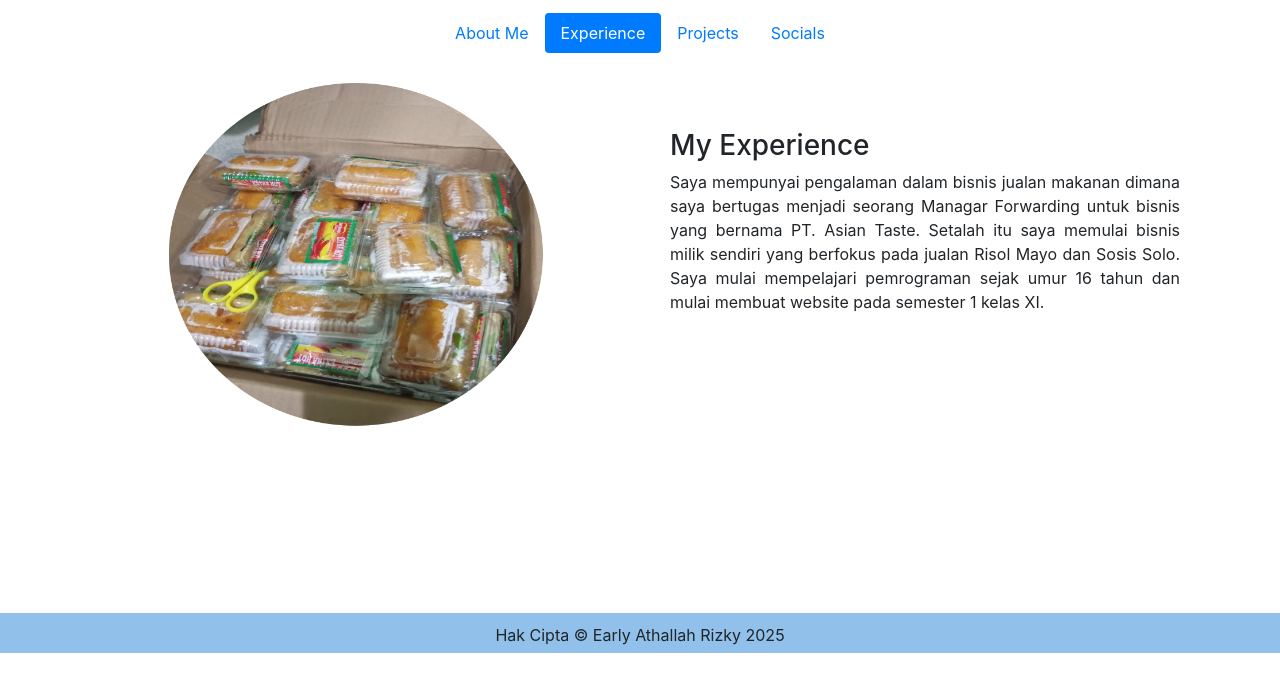
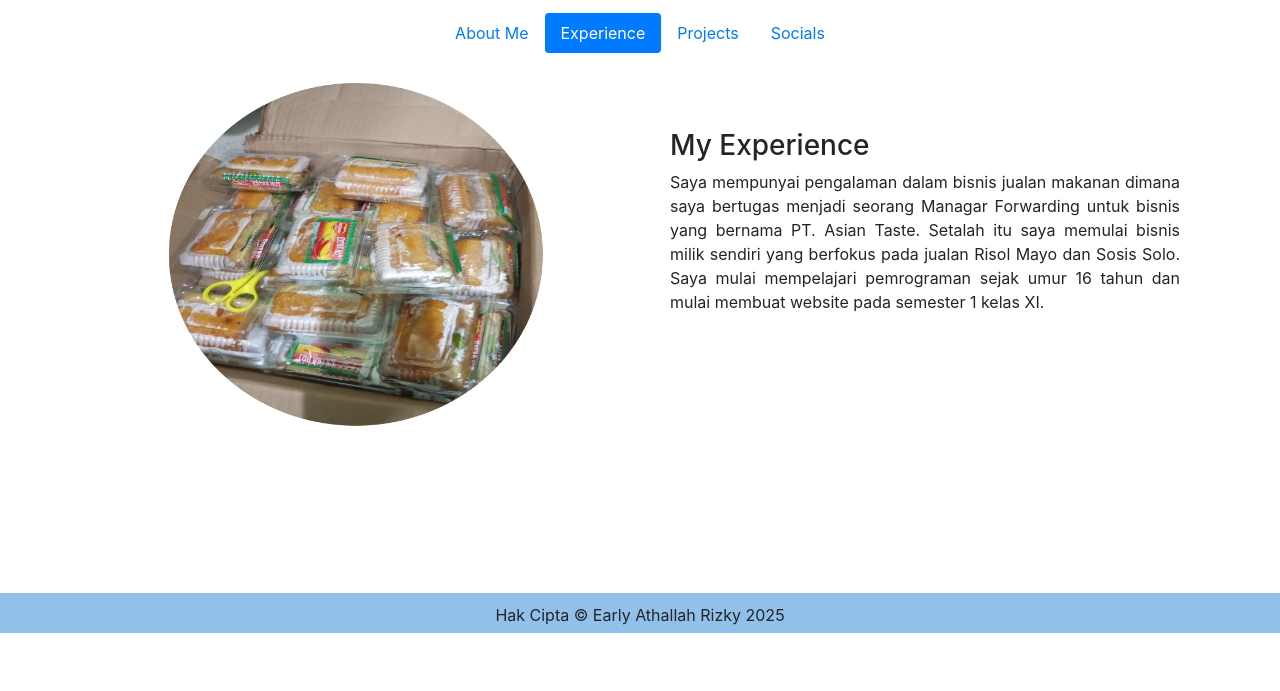
Before and after one commit to MantraJorok54/earlyathallahr, a plain HTML site: page experience.html in a window 1280 px wide. Shown: the part 89-780 px from the top of the page. Drawn offline with nearby package versions, Linux system fonts and the light colour scheme.

Commit message:
Update style.css

```diff
--- a/style.css
+++ b/style.css
@@ -68,7 +68,7 @@
    text-align: center;
    background-color: rgb(145, 193, 235);
    padding-top: 10px;
-   margin-top: 185px;
+   margin-top: 165px;
    height: 40px;
 }
 
```
